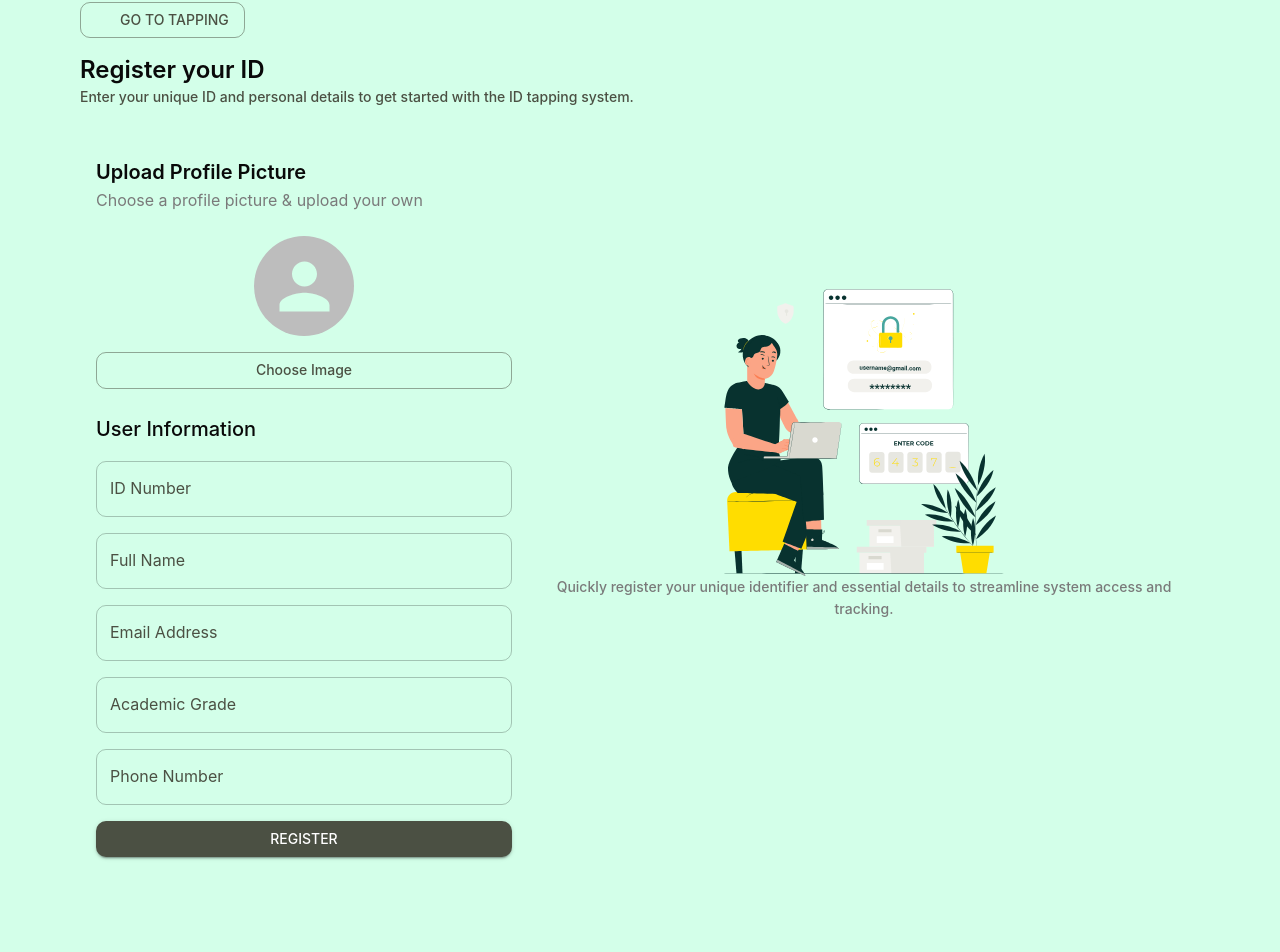
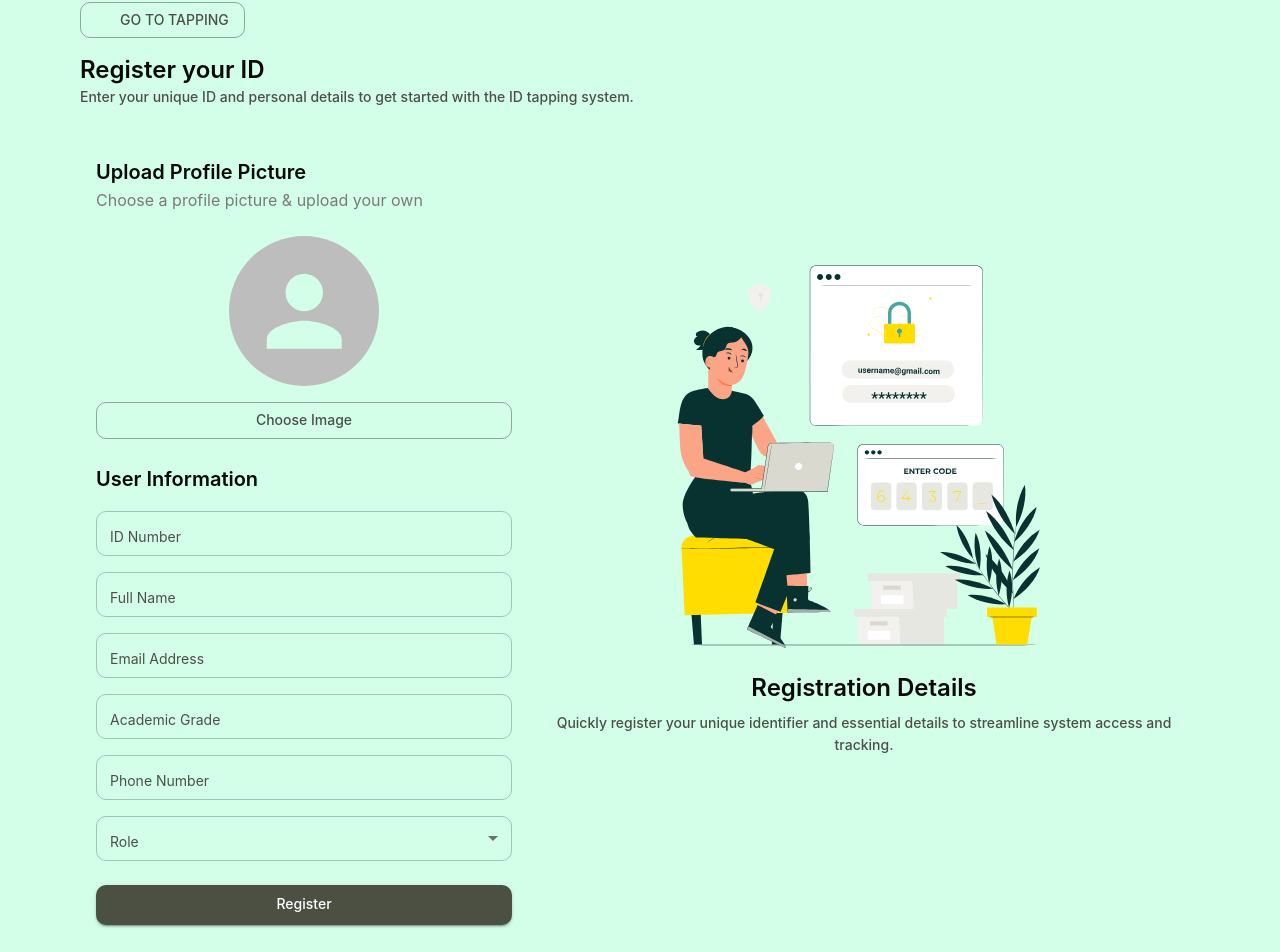
Before and after one commit to esamp001/id_tapping_system, a React (Create React App) app: page /register in a window 1280 px wide. Shown: the part 164-1116 px from the top of the page. Built offline with nearby package versions, Linux system fonts and the light colour scheme; some icons are missing.

Commit message:
Auto commit: 11/3/2025, 10:20:00 AM

```diff
--- a/src/pages/Register.js
+++ b/src/pages/Register.js
@@ -1,5 +1,5 @@
 import React, { useEffect, useState } from "react";
-import { Box, Typography, TextField, Button, Avatar } from '@mui/material';
+import { Box, Typography, TextField, Button, Avatar, MenuItem } from '@mui/material';
 import RightImage from "../assets/image_right.png";
 import ArrowBackIcon from '@mui/icons-material/ArrowBack';
 import TopBar from "./TopBar";
@@ -14,14 +14,15 @@ const roles = [
 ];
 
 const Register = () => {
-    const [image, setImage] = useState(null);
     const [preview, setPreview] = useState(null);
     const [formData, setFormData] = useState({
+        avatar: "",
         unqiue_id: "",
         full_name: "",
         email_address: "",
         academic_grade: "",
-        phone_number: ""
+        phone_number: "",
+        role: ""
     })
 
 
@@ -32,8 +33,11 @@ const Register = () => {
     const handleImageChange = (event) => {
         const file = event.target.files[0];
         if (file) {
-            setImage(file);
-            setPreview(URL.createObjectURL(file));
+            setFormData((prevData) => ({
+                ...prevData,
+                avatar: file,
+            }));
+            setPreview(URL.createObjectURL(file)); // For image preview
         }
     };
 
@@ -103,7 +107,7 @@ const Register = () => {
                             <Avatar
                                 src={preview}
                                 alt="Avatar Preview"
-                                sx={{ width: 100, height: 100 }}
+                                sx={{ width: 150, height: 150 }}
                             />
 
                             <Button
@@ -122,25 +126,44 @@ const Register = () => {
                         </Box>
 
                         {/* User Info */}
-                        <Box sx={{ display: 'flex', flexDirection: 'column', width: '100%', gap: 2 }}>
-                            <Typography variant="h6">User Information</Typography>
+                        <Box
+                            sx={{
+                                display: "flex",
+                                flexDirection: "column",
+                                width: "100%",
+                                gap: 2,
+                            }}
+                        >
+                            <Typography variant="h6" sx={{ fontWeight: 600 }}>
+                                User Information
+                            </Typography>
+
                             <TextField
+                                size="medium"
                                 label="ID Number"
                                 name="unqiue_id"
                                 placeholder="e.g., ID-001-A-XYZ"
                                 value={formData.unqiue_id}
                                 onChange={handleChange}
                                 fullWidth
+                                InputProps={{ sx: { fontSize: 15, height: 45 } }}
+                                InputLabelProps={{ sx: { fontSize: 14 } }}
                             />
+
                             <TextField
+                                size="medium"
                                 label="Full Name"
                                 name="full_name"
                                 placeholder="John Doe"
                                 value={formData.full_name}
                                 onChange={handleChange}
                                 fullWidth
+                                InputProps={{ sx: { fontSize: 15, height: 45 } }}
+                                InputLabelProps={{ sx: { fontSize: 14 } }}
                             />
+
                             <TextField
+                                size="medium"
                                 label="Email Address"
                                 name="email_address"
                                 placeholder="john.doe@example.com"
@@ -148,25 +171,65 @@ const Register = () => {
                                 value={formData.email_address}
                                 onChange={handleChange}
                                 fullWidth
+                                InputProps={{ sx: { fontSize: 15, height: 45 } }}
+                                InputLabelProps={{ sx: { fontSize: 14 } }}
                             />
+
                             <TextField
+                                size="medium"
                                 label="Academic Grade"
                                 name="academic_grade"
                                 placeholder="e.g., Grade 1, Grade 2, Grade 3"
                                 value={formData.academic_grade}
                                 onChange={handleChange}
                                 fullWidth
+                                InputProps={{ sx: { fontSize: 15, height: 45 } }}
+                                InputLabelProps={{ sx: { fontSize: 14 } }}
                             />
+
                             <TextField
+                                size="medium"
                                 label="Phone Number"
                                 name="phone_number"
                                 placeholder="e.g., +63 XXXX XXXXXX"
                                 value={formData.phone_number}
                                 onChange={handleChange}
                                 fullWidth
+                                InputProps={{ sx: { fontSize: 15, height: 45 } }}
+                                InputLabelProps={{ sx: { fontSize: 14 } }}
                             />
 
-                            <Button variant="contained" onClick={handleRegister}>
+                            {/* Role Dropdown */}
+                            <TextField
+                                select
+                                size="medium"
+                                label="Role"
+                                name="role"
+                                value={formData.role}
+                                onChange={handleChange}
+                                fullWidth
+                                InputProps={{ sx: { fontSize: 15, height: 45 } }}
+                                InputLabelProps={{ sx: { fontSize: 14 } }}
+                            >
+                                {roles.map((option) => (
+                                    <MenuItem key={option.value} value={option.value} sx={{ fontSize: 14 }}>
+                                        {option.label}
+                                    </MenuItem>
+                                ))}
+                            </TextField>
+
+                            <Button
+                                variant="contained"
+                                onClick={handleRegister}
+                                sx={{
+                                    mt: 1,
+                                    width: '100%',
+                                    fontSize: 14,
+                                    height: 40,
+                                    textTransform: "none",
+                                    alignSelf: "flex-start",
+                                }}
+                            >
                                 Register
                             </Button>
                         </Box>
@@ -179,7 +242,7 @@ const Register = () => {
                             display: 'flex',
                             flexDirection: 'column',
                             alignItems: 'center',      // centers horizontally
-                            justifyContent: 'center',  // centers vertically
+                            justifyContent: 'end',  // centers vertically
                             width: '60%',
                             height: '77vh',           // full screen height (or adjust as needed)
                             textAlign: 'center',
@@ -188,12 +251,17 @@ const Register = () => {
                         <Lottie
                             animationData={registerAnimation}
                             loop={true}
-                            style={{ width: 300, height: 300 }}
+                            style={{ width: 400, height: 400 }}
                         />
 
-                        <Typography variant="subtitle2">
+                        <Typography variant="h5" sx={{ fontWeight: 600, mb: 1, mt : 3 }}>
+                            Registration Details
+                        </Typography>
+
+                        <Typography variant="subtitle2" color="text.secondary">
                             Quickly register your unique identifier and essential details to streamline system access and tracking.
                         </Typography>
+
                     </Box>
 
 
```
Also changed, not shown: 1 other file (tests, documents, lock files or other folders).
